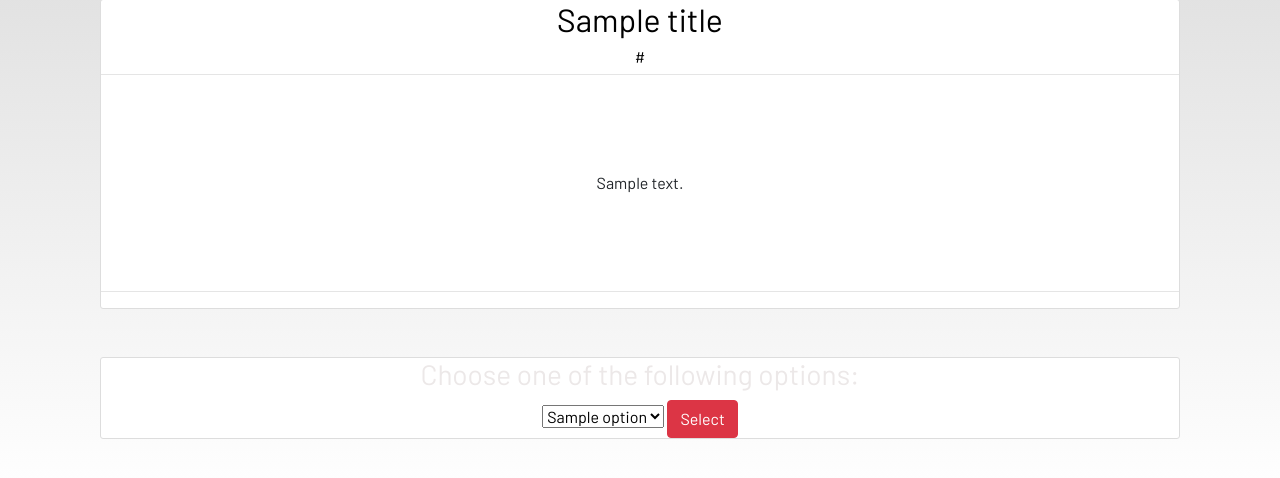
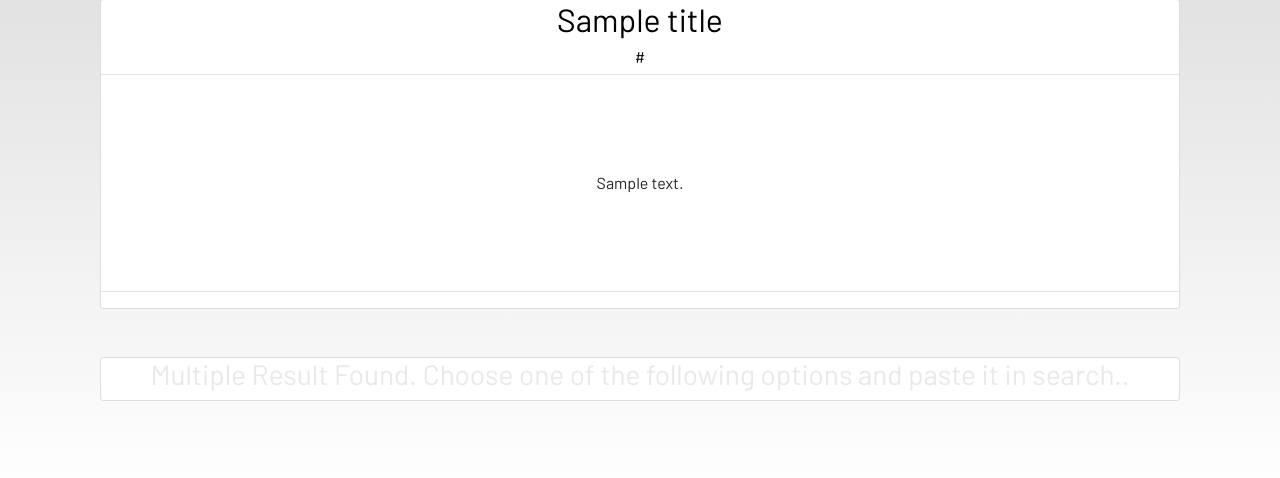
Before and after one commit to Soorajrajs/Studyhour, a Django app: template portal/templates/portal/wiki.html in a window 1280 px wide. Shown: the part 387-865 px from the top of the page. Run offline with Django 5.2, Linux system fonts and the light colour scheme; tables that the repository leaves empty hold one stand-in row (values such as "Sample post"); the template is opened without the code that fills it: values that come from a table or form of the project are taken from there, most other values are stand-ins (such as "Sample title", 1, 10 or a date in 2020); some libraries are stand-ins or nearby versions; some web fonts are replaced.

Commit message:
Fixed a Minor Bug in Wikipeida Page

```diff
--- a/portal/templates/portal/wiki.html
+++ b/portal/templates/portal/wiki.html
@@ -38,16 +38,7 @@
     {% if options %}
         <div class="container">
             <div class="content-section p-0 mt-5">
-                <h3>Choose one of the following options:</h3>
-                <form action="" method="post">
-                    {% csrf_token %}
-                    <select name="selected_option" class="form-select">
-                        {% for option in options %}
-                            <option value="{{ option }}">{{ option }}</option>
-                        {% endfor %}
-                    </select>
-                    <input class="btn btn-danger" type="submit" value="Select">
-                </form>
+                <h3>Multiple Result Found. Choose one of the following options and paste it in search..</h3>
             </div>
         </div>
     {% endif %}
```
Also changed, not shown: db.sqlite3.
